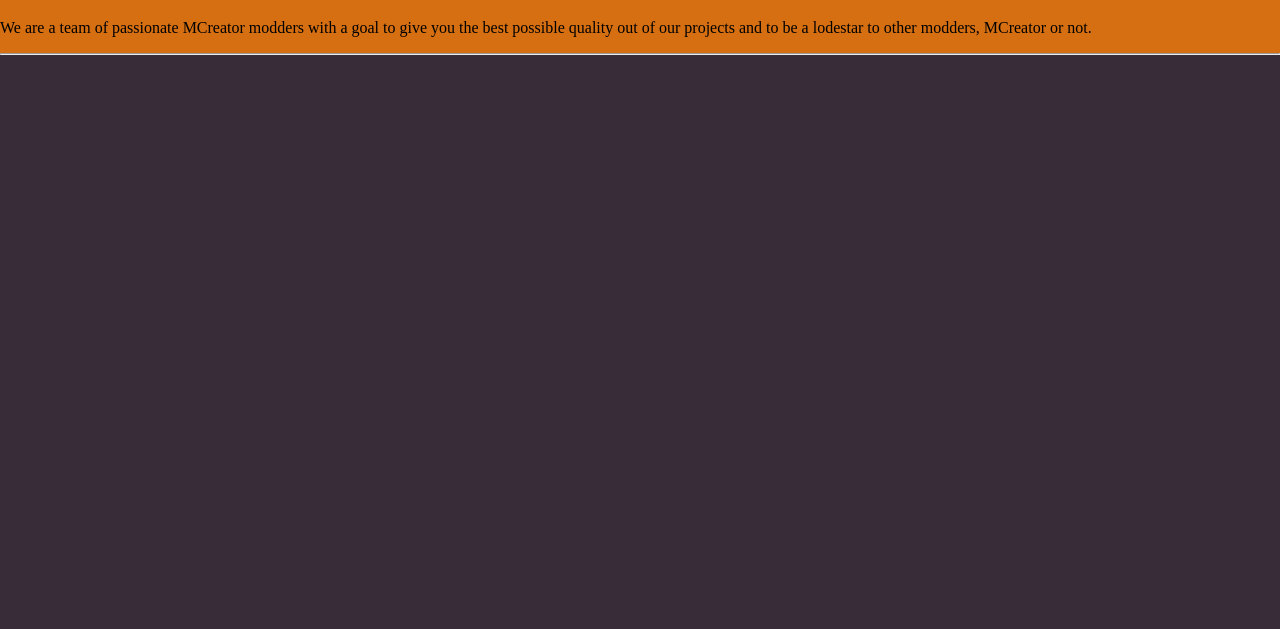
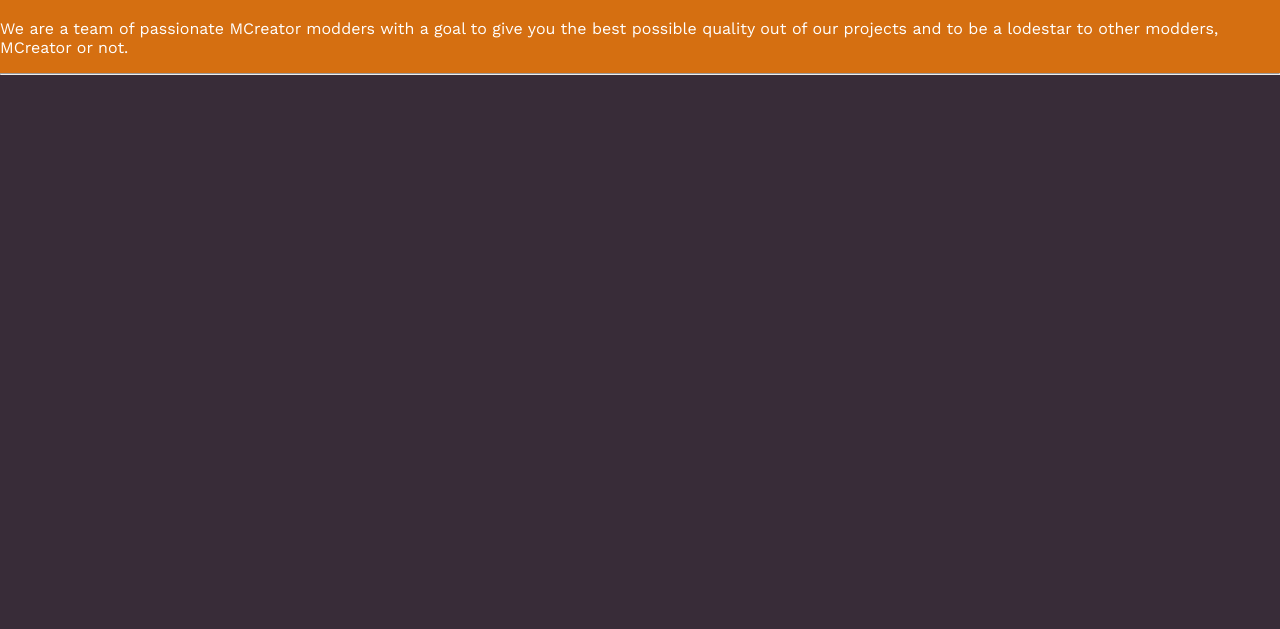
Before and after one commit to TeamSidereals/teamsidereals.github.io, a plain HTML site: page index.html in a window 1280 px wide. Shown: the part 171-800 px from the top of the page. Drawn offline with nearby package versions, Linux system fonts and the light colour scheme.

Commit message:
Update index.html

```diff
--- a/index.html
+++ b/index.html
@@ -19,7 +19,7 @@
     <div class="mainheader">
       <br><br><br>
       <h1 class="mainheadertitle">Welcome to Team Lodestar!</h1>
-      <p class="mainheadertxt">We are a team of passionate MCreator modders with a goal to give you the best possible quality out of our projects and to be a lodestar to other modders, MCreator or not.
+      <p class="mainheadertext">We are a team of passionate MCreator modders with a goal to give you the best possible quality out of our projects and to be a lodestar to other modders, MCreator or not.
       <br>
       <hr>
     </div>
```
